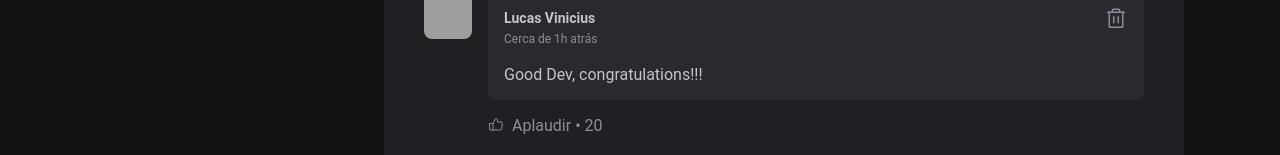
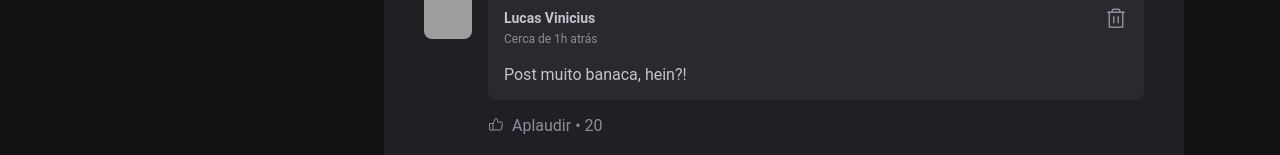
Before and after one commit to lucasviniz/nz-feed, a React app: page / in a window 1280 px wide. Shown: the part 568-723 px from the top of the page. Built offline with nearby package versions, Linux system fonts and the light colour scheme; grey boxes are pictures that could not be loaded; the HTML template or start-up script is replaced by a standard one.

Commit message:
useState e programação declarativa

```diff
--- a/src/components/Comment.jsx
+++ b/src/components/Comment.jsx
@@ -1,9 +1,10 @@
+/* eslint-disable react/prop-types */
 import styles from './Comment.module.css';
 import ProfileImg from '../assets/goddesss.png'
 import { ThumbsUp, Trash } from 'phosphor-react';
 import { Avatar } from './Avatar';
 
-export function Comment() {
+export function Comment({ content }) {
     return (
         <div className={styles.comment}>
             <Avatar hasBorder={false} src={ProfileImg} />
@@ -21,7 +22,7 @@
                         </button>
                     </header>
 
-                    <p>Good Dev, congratulations!!!</p>
+                    <p>{content}</p>
                 </div>
 
                 <footer>
--- a/src/components/Post.jsx
+++ b/src/components/Post.jsx
@@ -5,8 +5,15 @@
 import styles from './Post.module.css';
 import { Comment } from './Comment';
 import { Avatar } from './Avatar';
+import { useState } from 'react';
 
 export function Post({author, publishedAt, content}){
+    const [comments, setComments] = useState([
+        'Post muito banaca, hein?!'
+    ])
+
+    const [newCommentText, setNewCommentText] = useState('')
+
     const publishedDateFormatted = format(publishedAt, "d 'de' LLLL 'ás' HH:mm'h'", {
         locale: ptBR
     })
@@ -15,6 +22,20 @@
         locale: ptBR,
         addSuffix: true,
     })
+
+    function handleCreateNewComment(){
+        event.preventDefault();
+
+        //IMUTABILIDADE
+        setComments([...comments, newCommentText]);
+
+        setNewCommentText('');
+
+    }
+
+    function handleNewCommentChange (){
+        setNewCommentText(event.target.value);
+    }
 
     return (
         <article className={styles.post}>
@@ -43,11 +64,14 @@
                 })}
             </div>
 
-            <form className={styles.commentForm}>
+            <form onSubmit={handleCreateNewComment} className={styles.commentForm}>
                 <strong>Deixe seu feedback</strong>
 
                 <textarea
+                    name='comment'
                     placeholder='Deixe seu comentário'
+                    value={newCommentText}
+                    onChange={handleNewCommentChange}
                 />
 
                 <footer>
@@ -58,7 +82,9 @@
 
 
             <div className={styles.commentList}>
-                <Comment/>
+                {comments.map(comment => {
+                    return <Comment content={comment}/>
+                })}
             </div>
         </article>
     )
```
